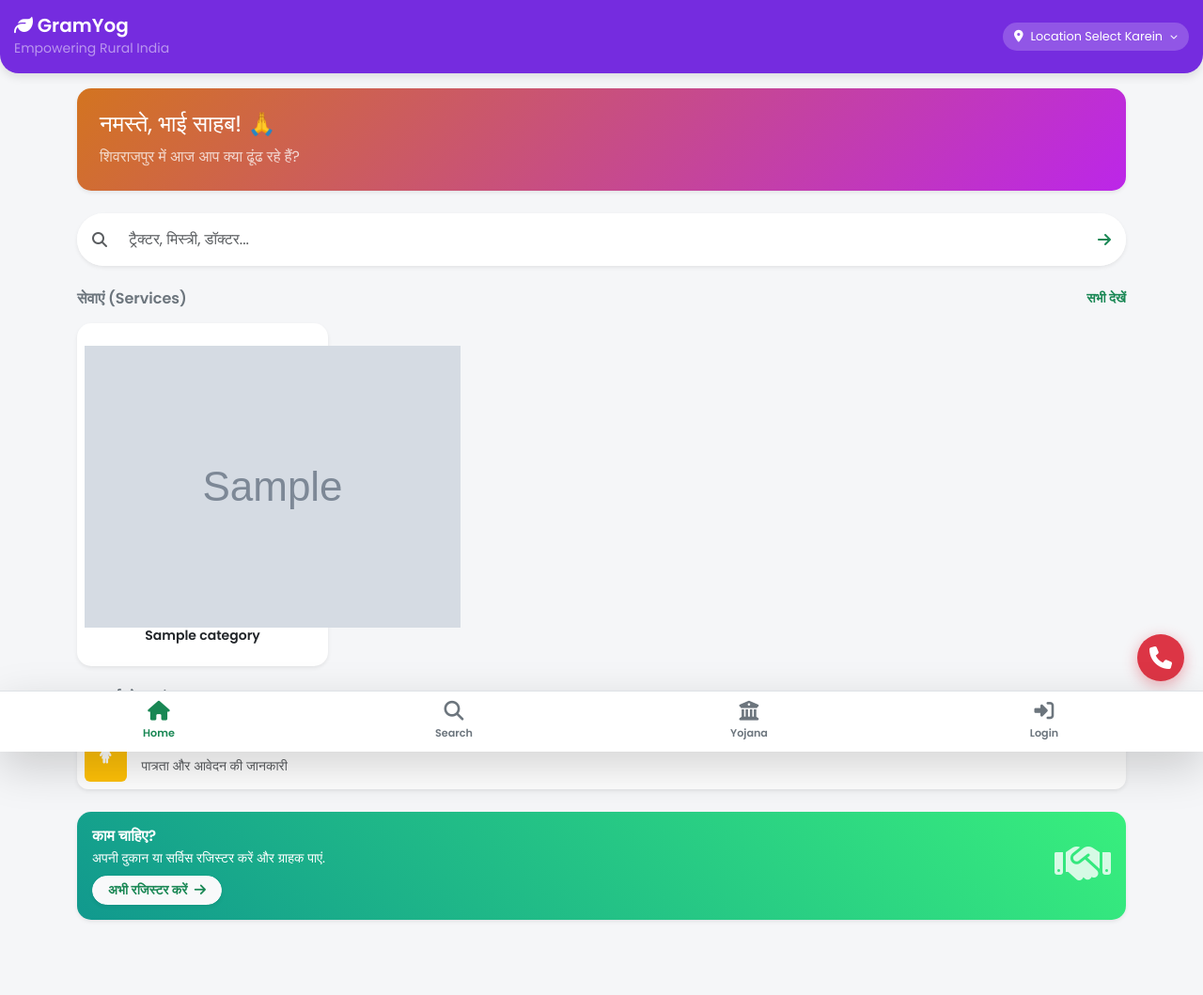
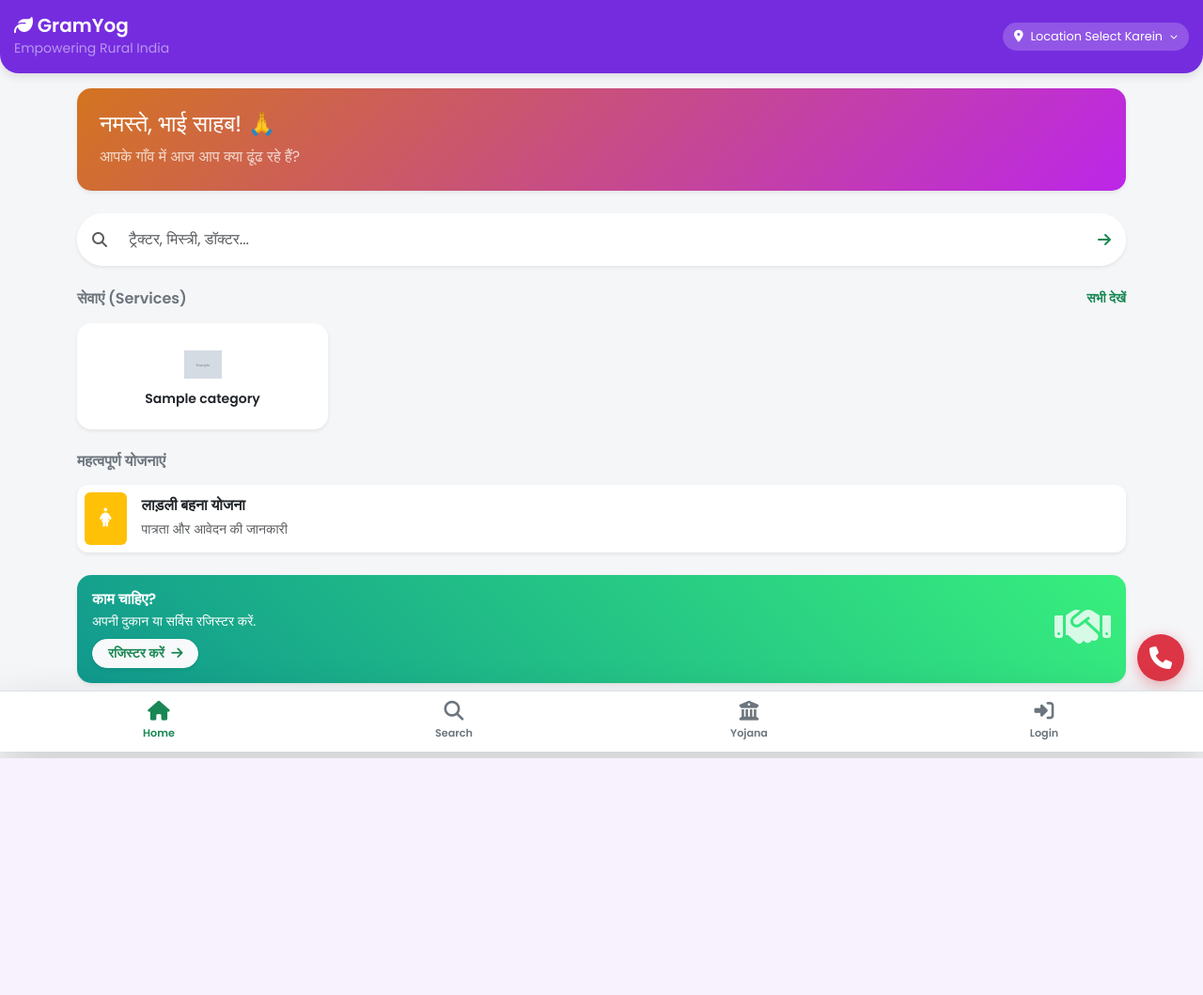
Before and after one commit to viveksahu1408/GramYog, a Django app: page / in a window 1280 px wide. Shown: the whole page at 94% size. After the commit the page ends 807 px from the top, so only its background shows below. Run offline with Django 5.2, Linux system fonts and the light colour scheme; tables that the repository leaves empty hold one stand-in row (values such as "Sample post"); grey boxes marked "Sample" are stand-in pictures; some web fonts are replaced.

Commit message:
Fixed UI Home screen make dynamic vilage name and icons

```diff
--- a/core/templates/core/home.html
+++ b/core/templates/core/home.html
@@ -4,17 +4,13 @@
 <div class="card border-0 shadow-sm mb-4" style="background: linear-gradient(135deg, #d37420, #bc26e9); color: white; border-radius: 15px;">
     <div class="card-body p-4">
         <h4>नमस्ते, भाई साहब! 🙏</h4>
-        <p class="mb-0 opacity-75">शिवराजपुर में आज आप क्या ढूंढ रहे हैं?</p>
+        <p class="mb-0 opacity-75">
+            {{ request.session.user_village_name|default:"आपके गाँव" }} में आज आप क्या ढूंढ रहे हैं?
+        </p>
     </div>
 </div>
 
-<!-- <div class="input-group shadow-sm mb-4 rounded-pill overflow-hidden bg-white">
-    <span class="input-group-text border-0 bg-white ps-3"><i class="fas fa-search text-muted"></i></span>
-    <input type="text" class="form-control border-0 py-3" placeholder="ट्रैक्टर, मिस्त्री, डॉक्टर...">
-    <span class="input-group-text border-0 bg-white pe-3"><i class="fas fa-microphone text-success"></i></span>
-</div> -->
-
-<form action="{% url 'search' %}" method="GET" class="mb-4">
+<form action="{% url 'service_list' %}" method="GET" class="mb-4">
     <div class="input-group shadow-sm rounded-pill overflow-hidden bg-white">
         <span class="input-group-text border-0 bg-white ps-3">
             <i class="fas fa-search text-muted"></i>
@@ -28,29 +24,55 @@
 
 <div class="d-flex justify-content-between align-items-center mb-3">
     <h6 class="fw-bold m-0 text-secondary">सेवाएं (Services)</h6>
-    <a href="#" class="text-success text-decoration-none small fw-bold">सभी देखें</a>
+    <a href="{% url 'service_list' %}" class="text-success text-decoration-none small fw-bold">सभी देखें</a>
 </div>
 
 <div class="row g-3">
     {% for cat in categories %}
     <div class="col-4 col-md-3 text-center">
-    <a href="{% url 'service_list' cat.slug %}" class="text-decoration-none">
-        <div class="card border-0 shadow-sm h-100 py-3" style="border-radius: 15px;">
+        <a href="{% url 'service_list_by_category' cat.slug %}" class="text-decoration-none">
+            <div class="card border-0 shadow-sm h-100 py-3" style="border-radius: 15px; transition: transform 0.2s;">
                 <div class="card-body p-2">
+
                     {% if cat.icon %}
-                    <img src="{{ cat.icon.url }}" ... (wahi same code) ...>
+                        <img src="{{ cat.icon.url }}" style="width: 40px; height: 40px; object-fit: contain;" class="mb-2">
                     {% else %}
-                    <i class="fas fa-tools ..."></i>
+                        <div class="mb-2">
+                            {% if "Tractor" in cat.name %}
+                                <i class="fas fa-tractor fa-2x text-warning"></i>
+                            {% elif "Electric" in cat.name or "Bijli" in cat.name %}
+                                <i class="fas fa-bolt fa-2x text-warning"></i>
+                            {% elif "Mistri" in cat.name or "Raj" in cat.name or "Construction" in cat.name %}
+                                <i class="fas fa-trowel-bricks fa-2x text-secondary"></i>
+                            {% elif "Plumber" in cat.name or "Nal" in cat.name %}
+                                <i class="fas fa-faucet fa-2x text-primary"></i>
+                            {% elif "Paint" in cat.name %}
+                                <i class="fas fa-paint-roller fa-2x text-danger"></i>
+                            {% elif "Driver" in cat.name or "Gadi" in cat.name %}
+                                <i class="fas fa-car fa-2x text-info"></i>
+                            {% elif "Welder" in cat.name %}
+                                <i class="fas fa-fire fa-2x text-dark"></i>
+                            {% elif "Carpenter" in cat.name or "Badhai" in cat.name %}
+                                <i class="fas fa-chair fa-2x text-success"></i>
+                            {% elif "Tent" in cat.name %}
+                                <i class="fas fa-campground fa-2x text-danger"></i>
+                            {% else %}
+                                <i class="fas fa-briefcase fa-2x text-primary"></i> {% endif %}
+                        </div>
                     {% endif %}
-                <h6 class="card-title small fw-bold mb-0 text-dark">{{ cat.name }}</h6>
+
+                    <h6 class="card-title small fw-bold mb-0 text-dark text-truncate">{{ cat.name }}</h6>
                 </div>
             </div>
-    </a> </div>
+        </a>
+    </div>
     {% endfor %}
 </div>
 
 <div class="mt-4">
     <h6 class="fw-bold mb-3 text-secondary">महत्वपूर्ण योजनाएं</h6>
+
+    <a href="{% url 'schemes' %}" class="text-decoration-none text-dark">
         <div class="card border-0 shadow-sm p-2 d-flex flex-row align-items-center" style="border-radius: 12px;">
             <div class="bg-warning text-white rounded p-3 me-3">
                 <i class="fas fa-female fa-lg"></i>
@@ -60,13 +82,15 @@
                 <small class="text-muted">पात्रता और आवेदन की जानकारी</small>
             </div>
         </div>
+    </a>
+
     <div class="card border-0 shadow-sm mt-4 text-white" style="background: linear-gradient(45deg, #11998e, #38ef7d); border-radius: 15px;">
         <div class="card-body p-3 d-flex justify-content-between align-items-center">
             <div>
                 <h6 class="fw-bold mb-1">काम चाहिए?</h6>
-            <p class="small mb-2 opacity-90">अपनी दुकान या सर्विस रजिस्टर करें और ग्राहक पाएं.</p>
+                <p class="small mb-2 opacity-90">अपनी दुकान या सर्विस रजिस्टर करें.</p>
                 <a href="{% url 'register_provider' %}" class="btn btn-light btn-sm rounded-pill text-success fw-bold px-3 shadow-sm">
-                अभी रजिस्टर करें <i class="fas fa-arrow-right ms-1"></i>
+                    रजिस्टर करें <i class="fas fa-arrow-right ms-1"></i>
                 </a>
             </div>
             <div style="font-size: 3rem; opacity: 0.8;">
@@ -74,6 +98,5 @@
             </div>
         </div>
     </div>
-
 </div>
 {% endblock %}
```
Lines whose indentation alone changed are shown as unchanged.
